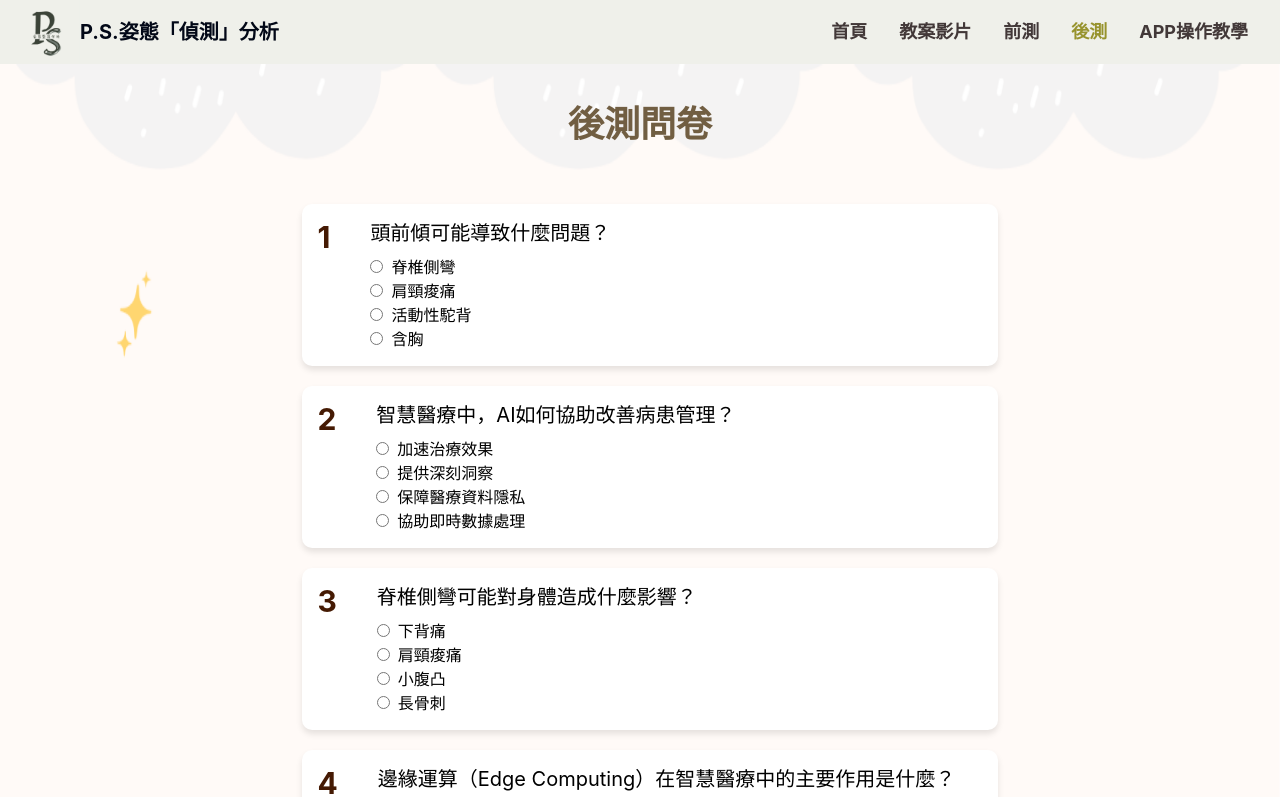
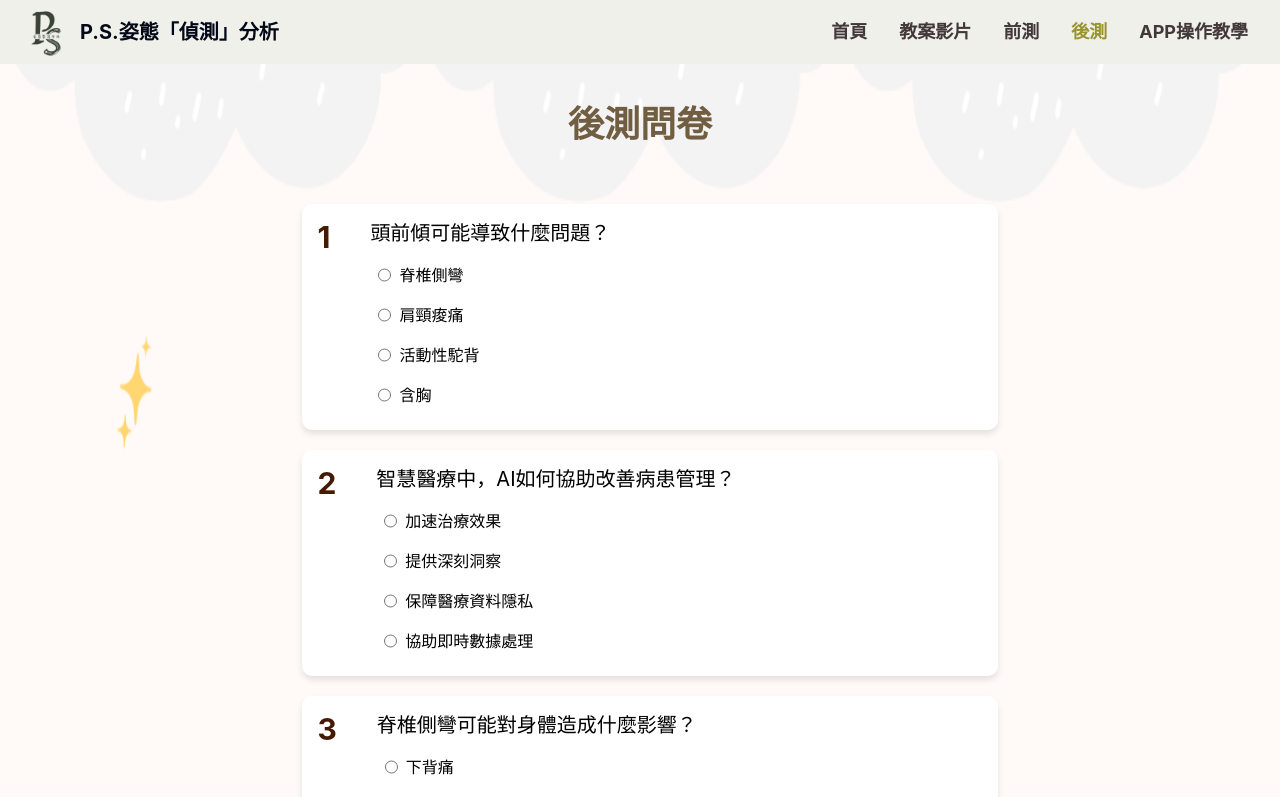
Before and after one commit to jiweihong0/form, a React (Vite) app: page /page2 in a window 1280 px wide. Shown: the top 797 px of the page. Built offline with nearby package versions, Linux system fonts and the light colour scheme.

Commit message:
feat: page1 to page 2

```diff
--- a/src/pages/page1.jsx
+++ b/src/pages/page1.jsx
@@ -220,7 +220,7 @@ function Page1() {
         <br />
       </form>
 
-      <div className='inline-flex justify-end w-full my-10 mr-10 '> <button className='p-2 text-2xl bg-white shadow-2xl rounded-xl '>前往教學影片{"->"}</button></div>
+      <div className='inline-flex justify-end w-full my-10 mr-10 '> <button className='p-2 text-2xl bg-white shadow-2xl rounded-xl ' onClick={()=>{ history("/video")}}>前往教學影片{"->"}</button></div>
 
   </div>
   );
--- a/src/pages/page2.jsx
+++ b/src/pages/page2.jsx
@@ -111,6 +111,7 @@ function Page2() {
   ]
 
   const [answers, setAnswers] = useState([]);
+  const [selectedOptions, setSelectedOptions] = useState([]);
 
   function handleAnswerChange(event, index) {
 
@@ -132,6 +133,18 @@ function Page2() {
 
   function handleSubmit(event) {
     event.preventDefault();
+
+     // 計算正確答案數並更新選擇狀態
+     let correctAnswerss = 0;
+     const newSelectedOptions = [];
+     for (let i = 0; i < json.length; i++) {
+       const isCorrect = answers[i] === json[i].answer;
+       newSelectedOptions.push({ selected: answers[i], isCorrect });
+       if (isCorrect) {
+         correctAnswerss++;
+       }
+     }
+     setSelectedOptions(newSelectedOptions);
     // 檢查answer是否都已填寫
     if (answers.length < json.length) {
       alert('請回答所有題目');
@@ -155,7 +168,7 @@ function Page2() {
 
     // 顯示結果
     alert(`答對 ${correctAnswers} 題`);
-    confirm(`重新測驗或回到前測？`)? history('/'):window.location.reload() ;
+    // confirm(`重新測驗或回到前測？`)? history('/'):window.location.reload() ;
   }
 
   return (
@@ -177,22 +190,23 @@ function Page2() {
             <p className='mr-10 text-3xl font-bold text-amber-950 '>{index+1}</p>
             <div >
             <p className='mb-2 text-xl text-black'>{item.question}</p>
-            <div >
-              <input type="radio" name={index} value="1" onChange={(event) => handleAnswerChange(event, index)} />
-              <label className='ml-2 text-black '>{item.option[0]}</label>
-            </div>
-            <div>
-              <input type="radio" name={index} value="2" onChange={(event) => handleAnswerChange(event, index)} />
-              <label  className='ml-2 text-black'>{item.option[1]}</label>
-            </div>
-              <div>
-              <input type="radio" name={index} value="3" onChange={(event) => handleAnswerChange(event, index)} />
-              <label className='ml-2 text-black'>{item.option[2]}</label>
-              </div>
-              <div>
-              <input type="radio" name={index} value="4" onChange={(event) => handleAnswerChange(event, index)} />
-              <label className='ml-2 text-black'>{item.option[3]}</label>
-            </div>
+            {item.option.map((option, optionIndex) => {
+              const isSelected = selectedOptions[index]?.selected === optionIndex + 1;
+              const isCorrect = selectedOptions[index]?.isCorrect;
+              const backgroundColor = isSelected ? (isCorrect ? 'lightgreen' : 'lightcoral') : 'transparent';
+              const text = isSelected ? (isCorrect ? '正確' : '錯誤') : '';
+              return (<>
+                <div key={optionIndex} style={{ backgroundColor }} className='flex flex-row p-2 rounded-2xl'>
+
+                 <input type="radio" name={index} value={optionIndex + 1} onChange={(event) => handleAnswerChange(event, index)} />
+                  <label className='ml-2 text-black'>{option} </label>
+
+                 <span className='ml-5 font-bold text-black'>{text}</span>
+
+                </div>
+              </>
+              );
+            })}
           </div>
         </div>
         ))}
```
